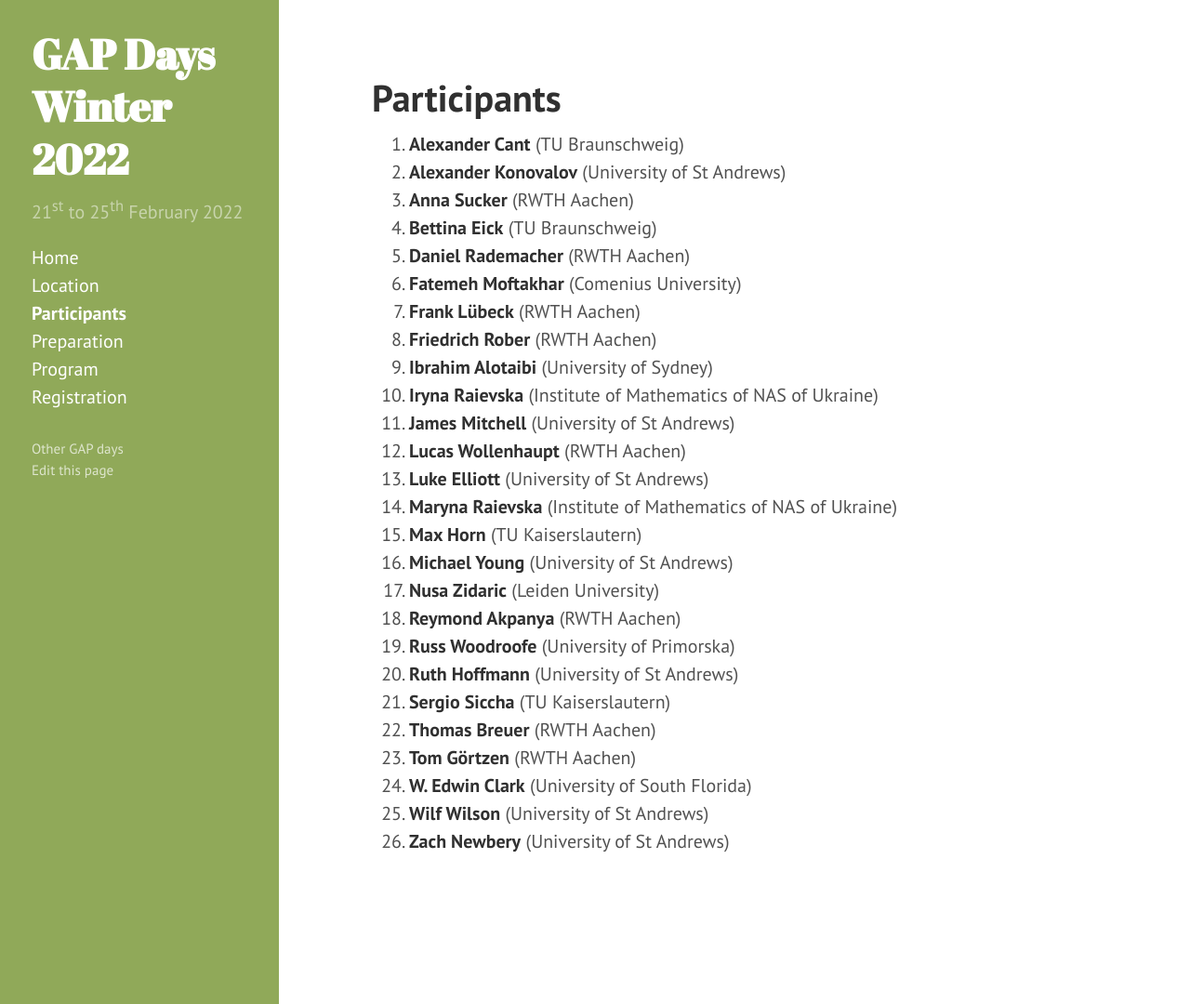
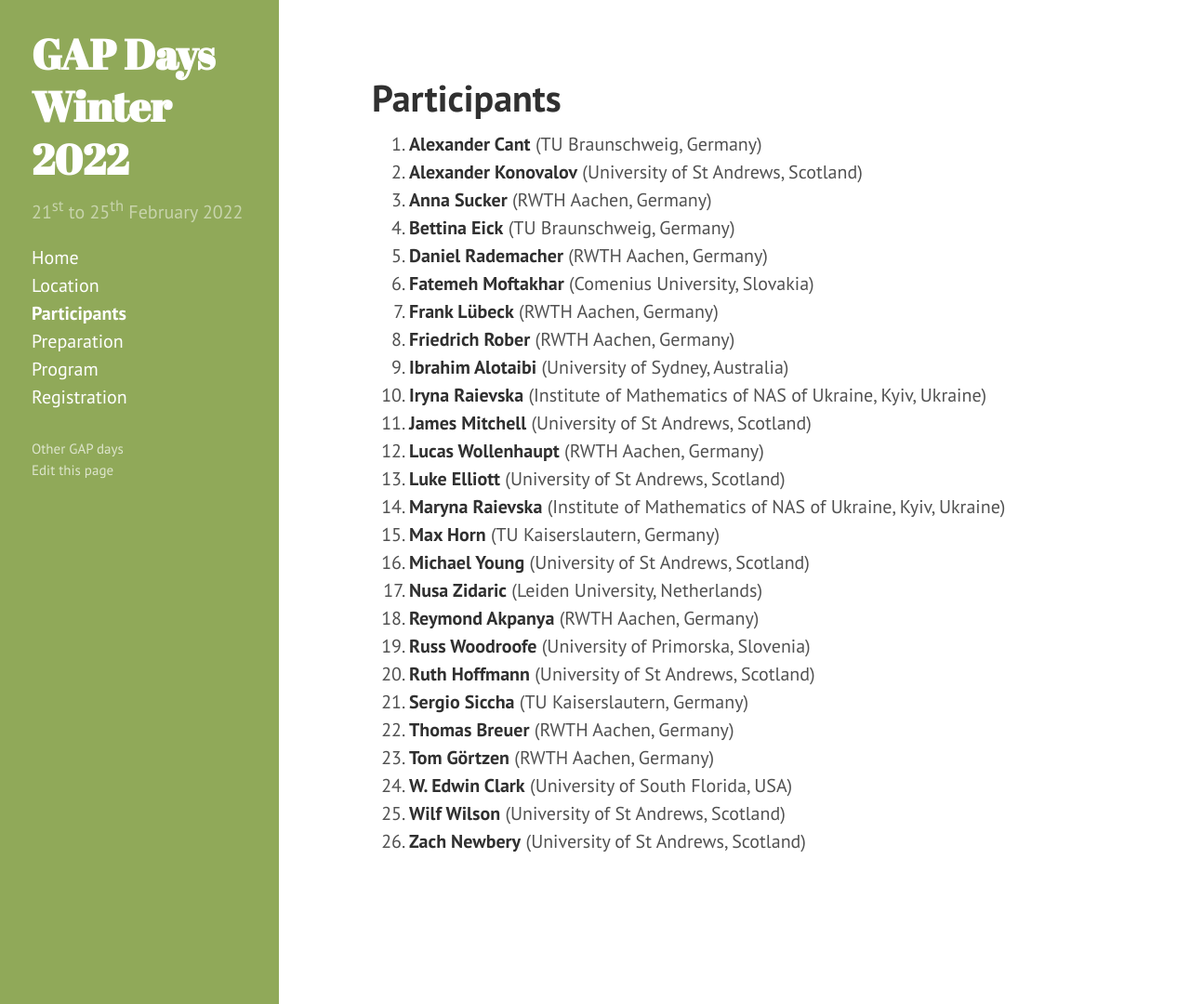
Before and after one commit to gapdays/gapdays2022-winter, a Jekyll site: the page built from participants.md, in a window 1280 px wide and 1080 px high. Shown: the whole window at 93% size. Built offline with Jekyll 4.4.1, drawn with Linux system fonts in a browser that asks for light colours.

Commit message:
Show country for participants, too

```diff
--- a/participants.md
+++ b/participants.md
@@ -2,32 +2,32 @@
 layout: page
 title: Participants
 participants:
-  - {name: Max Horn, affiliation: TU Kaiserslautern, Germany}
-  - {name: Wilf Wilson, affiliation: University of St Andrews, Scotland}
-  - {name: Ruth Hoffmann, affiliation: University of St Andrews, Scotland}
-  - {name: Russ Woodroofe, affiliation: University of Primorska, Slovenia}
-  - {name: Alexander Konovalov, affiliation: University of St Andrews, Scotland}
-  - {name: Anna Sucker, affiliation: RWTH Aachen, Germany}
-  - {name: Lucas Wollenhaupt, affiliation: RWTH Aachen, Germany}
-  - {name: Daniel Rademacher, affiliation: RWTH Aachen, Germany}
-  - {name: Bettina Eick, affiliation: TU Braunschweig, Germany}
-  - {name: Ibrahim Alotaibi, affiliation: University of Sydney, Australia}
-  - {name: W. Edwin Clark, affiliation: University of South Florida, USA}
-  - {name: Frank Lübeck, affiliation: RWTH Aachen, Germany}
-  - {name: Alexander Cant, affiliation: TU Braunschweig, Germany}
-  - {name: Nusa Zidaric, affiliation: Leiden University, Netherlands}
-  - {name: Maryna Raievska, affiliation: Institute of Mathematics of NAS of Ukraine, Kyiv, Ukraine}
-  - {name: Iryna Raievska, affiliation: Institute of Mathematics of NAS of Ukraine, Kyiv, Ukraine}
-  - {name: Sergio Siccha, affiliation: TU Kaiserslautern, Germany}
-  - {name: Thomas Breuer, affiliation: RWTH Aachen, Germany}
-  - {name: Tom Görtzen, affiliation: RWTH Aachen, Germany}
-  - {name: Friedrich Rober, affiliation: RWTH Aachen, Germany}
-  - {name: Luke Elliott, affiliation: University of St Andrews, Scotland}
-  - {name: James Mitchell, affiliation: University of St Andrews, Scotland}
-  - {name: Zach Newbery, affiliation: University of St Andrews, Scotland}
-  - {name: Michael Young, affiliation: University of St Andrews, Scotland}
-  - {name: Reymond Akpanya, affiliation: RWTH Aachen, Germany}
-  - {name: Fatemeh Moftakhar, affiliation: Comenius University, Slovakia}
+  - {name: Max Horn, affiliation: "TU Kaiserslautern, Germany"}
+  - {name: Wilf Wilson, affiliation: "University of St Andrews, Scotland"}
+  - {name: Ruth Hoffmann, affiliation: "University of St Andrews, Scotland"}
+  - {name: Russ Woodroofe, affiliation: "University of Primorska, Slovenia"}
+  - {name: Alexander Konovalov, affiliation: "University of St Andrews, Scotland"}
+  - {name: Anna Sucker, affiliation: "RWTH Aachen, Germany"}
+  - {name: Lucas Wollenhaupt, affiliation: "RWTH Aachen, Germany"}
+  - {name: Daniel Rademacher, affiliation: "RWTH Aachen, Germany"}
+  - {name: Bettina Eick, affiliation: "TU Braunschweig, Germany"}
+  - {name: Ibrahim Alotaibi, affiliation: "University of Sydney, Australia"}
+  - {name: W. Edwin Clark, affiliation: "University of South Florida, USA"}
+  - {name: Frank Lübeck, affiliation: "RWTH Aachen, Germany"}
+  - {name: Alexander Cant, affiliation: "TU Braunschweig, Germany"}
+  - {name: Nusa Zidaric, affiliation: "Leiden University, Netherlands"}
+  - {name: Maryna Raievska, affiliation: "Institute of Mathematics of NAS of Ukraine, Kyiv, Ukraine"}
+  - {name: Iryna Raievska, affiliation: "Institute of Mathematics of NAS of Ukraine, Kyiv, Ukraine"}
+  - {name: Sergio Siccha, affiliation: "TU Kaiserslautern, Germany"}
+  - {name: Thomas Breuer, affiliation: "RWTH Aachen, Germany"}
+  - {name: Tom Görtzen, affiliation: "RWTH Aachen, Germany"}
+  - {name: Friedrich Rober, affiliation: "RWTH Aachen, Germany"}
+  - {name: Luke Elliott, affiliation: "University of St Andrews, Scotland"}
+  - {name: James Mitchell, affiliation: "University of St Andrews, Scotland"}
+  - {name: Zach Newbery, affiliation: "University of St Andrews, Scotland"}
+  - {name: Michael Young, affiliation: "University of St Andrews, Scotland"}
+  - {name: Reymond Akpanya, affiliation: "RWTH Aachen, Germany"}
+  - {name: Fatemeh Moftakhar, affiliation: "Comenius University, Slovakia"}
 ---
 
 <ol>{% assign participants = page.participants | sort: "name" %}
```
